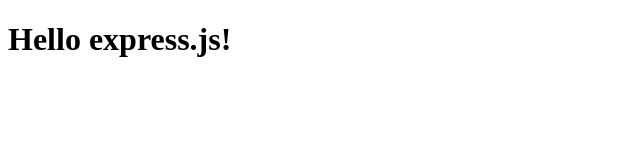
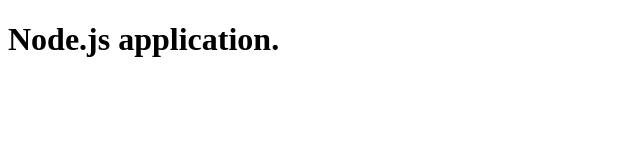
Before and after one commit to tjohnson01/web-server, a website: page public/index.html in a window 1280 px wide. Shown: the whole page, without its empty margins (0-640 px from the left). Drawn offline with Linux system fonts and the light colour scheme.

Commit message:
test change

```diff
--- a/public/index.html
+++ b/public/index.html
@@ -5,6 +5,6 @@
     <title>My site</title>
 </head>
 <body>
-    <h1>Hello express.js!</h1>
+    <h1>Node.js application.</h1>
 </body>
 </html>
```
